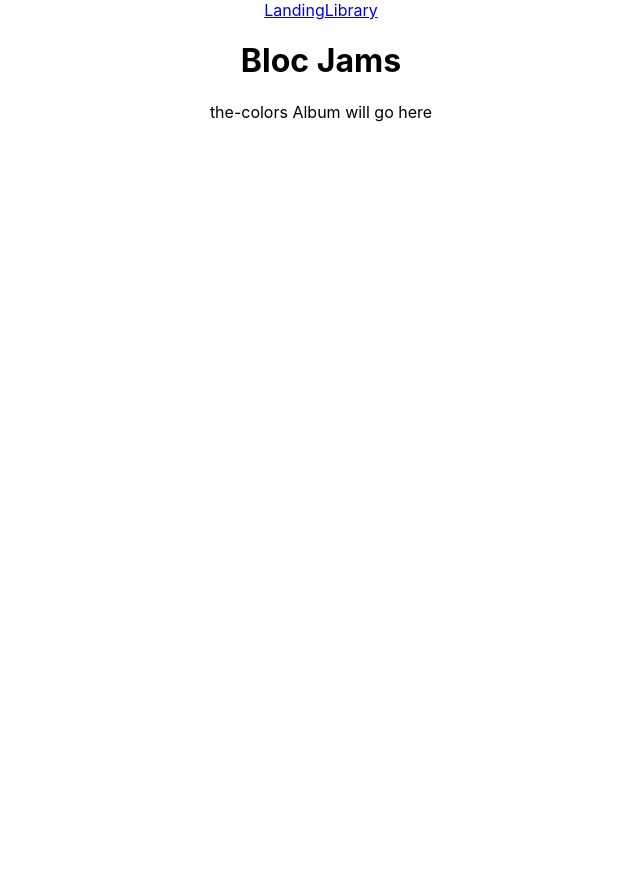
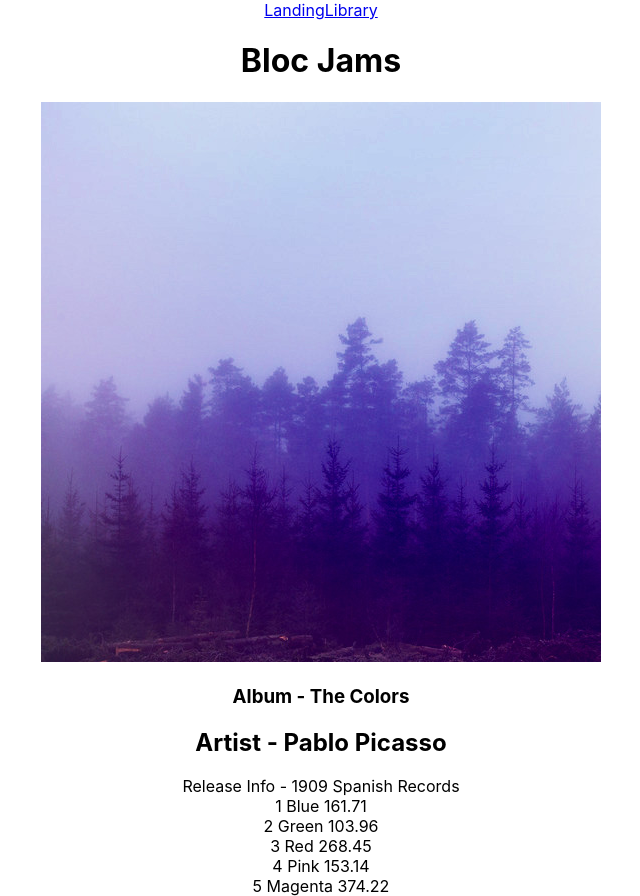
Before and after one commit to mrhxs/bloc-jams-react, a React (Create React App) app: page /album/the-colors in a window 1280 px wide. Shown: the whole page, without its empty margins (319-959 px from the left). Before the commit the page ends 800 px from the top, so only its background shows below. Built offline with nearby package versions, Linux system fonts and the light colour scheme.

Commit message:
album commit

```diff
--- a/src/components/Album.js
+++ b/src/components/Album.js
@@ -1,13 +1,62 @@
 import React, { Component } from 'react';
+import albumData from './../data/albums';
+//import { Link } from 'react-router-dom';
 
 class Album extends Component {
+  constructor(props) {
+    super(props);
+
+     const album = albumData.find( album => {
+       return album.slug === this.props.match.params.slug
+     });
+
+     this.state = {
+       album
+     };
+  }
+
   render() {
     return (
-      <section className="album">
-         {this.props.match.params.slug} Album will go here
-      </section>
+     <section className="album">
+       <section id="album-info">
+         <img id="album-cover-art" src={this.state.album.albumCover} alt={this.state.album.title}/>
+          <div className="album-details">
+           <h1 id="album-title">Album - {this.state.album.title}</h1>
+             <h2 className="artist">Artist - {this.state.album.artist}</h2>
+             <div id="release-info">Release Info - {this.state.album.releaseInfo}</div>
+             <div id="songs">
+              {
+                this.state.album.songs.map((song, index, array) => {
+                  return (
+                  <div key = {index}>
+                    {song.key} {song.title} {song.duration}
+                  </div>
+                  )
+                })
+              }
+             </div>
+          </div>
+        </section>
+          <table id="song-list">
+            <colgroup>
+              <col id="song-number-column" />
+              <col id="song-title-column" />
+              <col id="song-duration-column" />
+            </colgroup>
+            <tbody>
+            </tbody>
+            </table>
+        </section>
     );
   }
 }
 
 export default Album;
+
+/*
+  {
+    this.state.album.songs.map( (songs, index) =>
+       <div>{songs}</div>
+     )
+  }
+*/
--- a/src/data/albums.js
+++ b/src/data/albums.js
@@ -5,11 +5,11 @@ export default [{
     albumCover: '/assets/images/album_covers/01.jpg',
     slug: 'the-colors',
     songs: [
-        { title: 'Blue', duration: '161.71', audioSrc: '/assets/music/blue.mp3' },
-        { title: 'Green', duration: '103.96', audioSrc: '/assets/music/green.mp3' },
-        { title: 'Red', duration: '268.45', audioSrc: '/assets/music/red.mp3' },
-        { title: 'Pink', duration: '153.14', audioSrc: '/assets/music/pink.mp3' },
-        { title: 'Magenta', duration: '374.22', audioSrc: '/assets/music/magenta.mp3' }
+        { key: 1, title: 'Blue', duration: '161.71', audioSrc: '/assets/music/blue.mp3' },
+        { key: 2, title: 'Green', duration: '103.96', audioSrc: '/assets/music/green.mp3' },
+        { key: 3, title: 'Red', duration: '268.45', audioSrc: '/assets/music/red.mp3' },
+        { key: 4, title: 'Pink', duration: '153.14', audioSrc: '/assets/music/pink.mp3' },
+        { key: 5, title: 'Magenta', duration: '374.22', audioSrc: '/assets/music/magenta.mp3' }
     ]
   }, {
       title: 'The Telephone',
@@ -18,10 +18,10 @@ export default [{
       albumCover: '/assets/images/album_covers/02.jpg',
       slug: 'the-telephone',
       songs: [
-        { title: 'Blue', duration: '161.71', audioSrc: '/assets/music/blue.mp3' },
-        { title: 'Green', duration: '103.96', audioSrc: '/assets/music/green.mp3' },
-        { title: 'Red', duration: '268.45', audioSrc: '/assets/music/red.mp3' },
-        { title: 'Pink', duration: '153.14', audioSrc: '/assets/music/pink.mp3' },
-        { title: 'Magenta', duration: '374.22', audioSrc: '/assets/music/magenta.mp3' }
+        { key: 1, title: 'Blue', duration: '161.71', audioSrc: '/assets/music/blue.mp3' },
+        { key: 2, title: 'Green', duration: '103.96', audioSrc: '/assets/music/green.mp3' },
+        { key: 3, title: 'Red', duration: '268.45', audioSrc: '/assets/music/red.mp3' },
+        { key: 4, title: 'Pink', duration: '153.14', audioSrc: '/assets/music/pink.mp3' },
+        { key: 5, title: 'Magenta', duration: '374.22', audioSrc: '/assets/music/magenta.mp3' }
       ]
   }];
```
